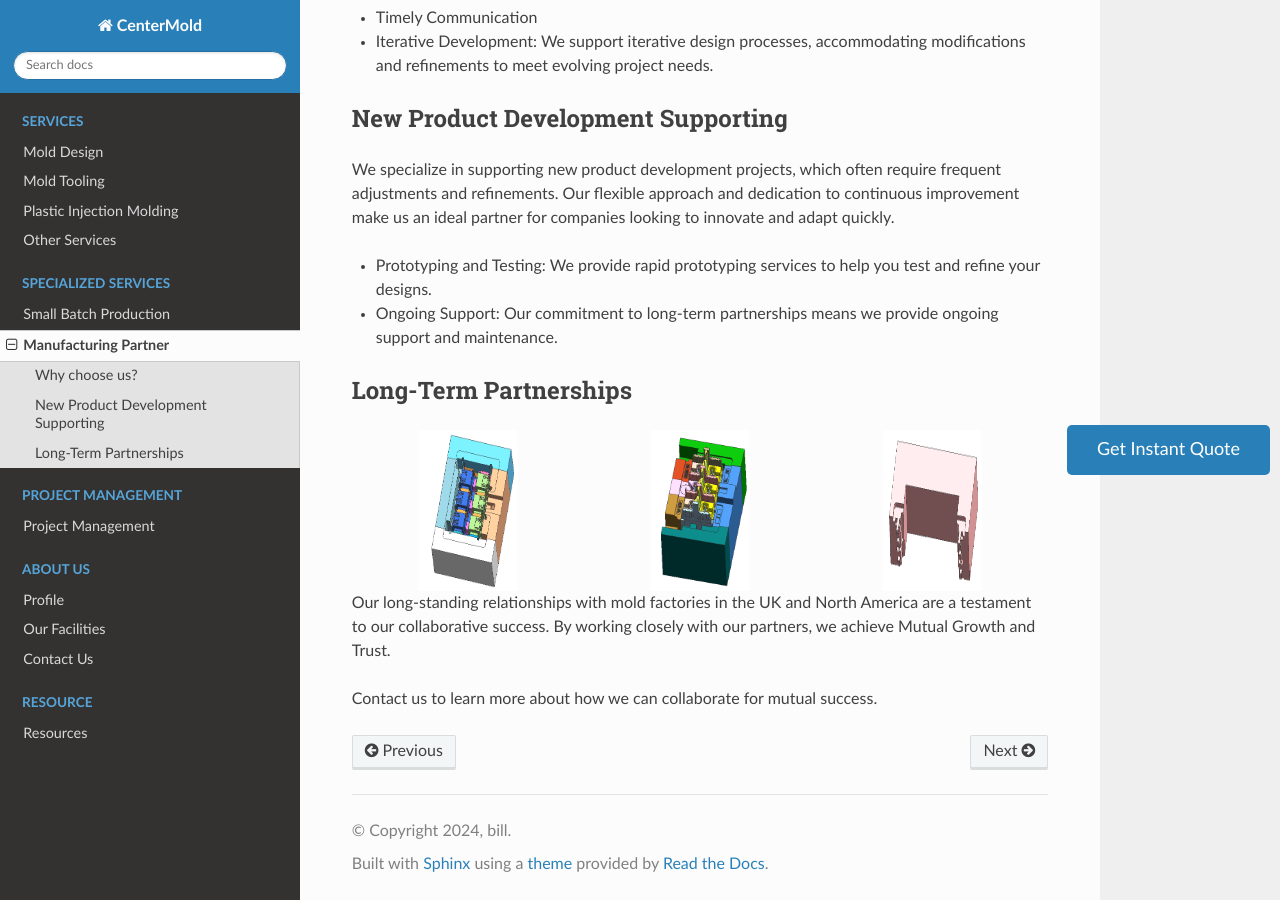
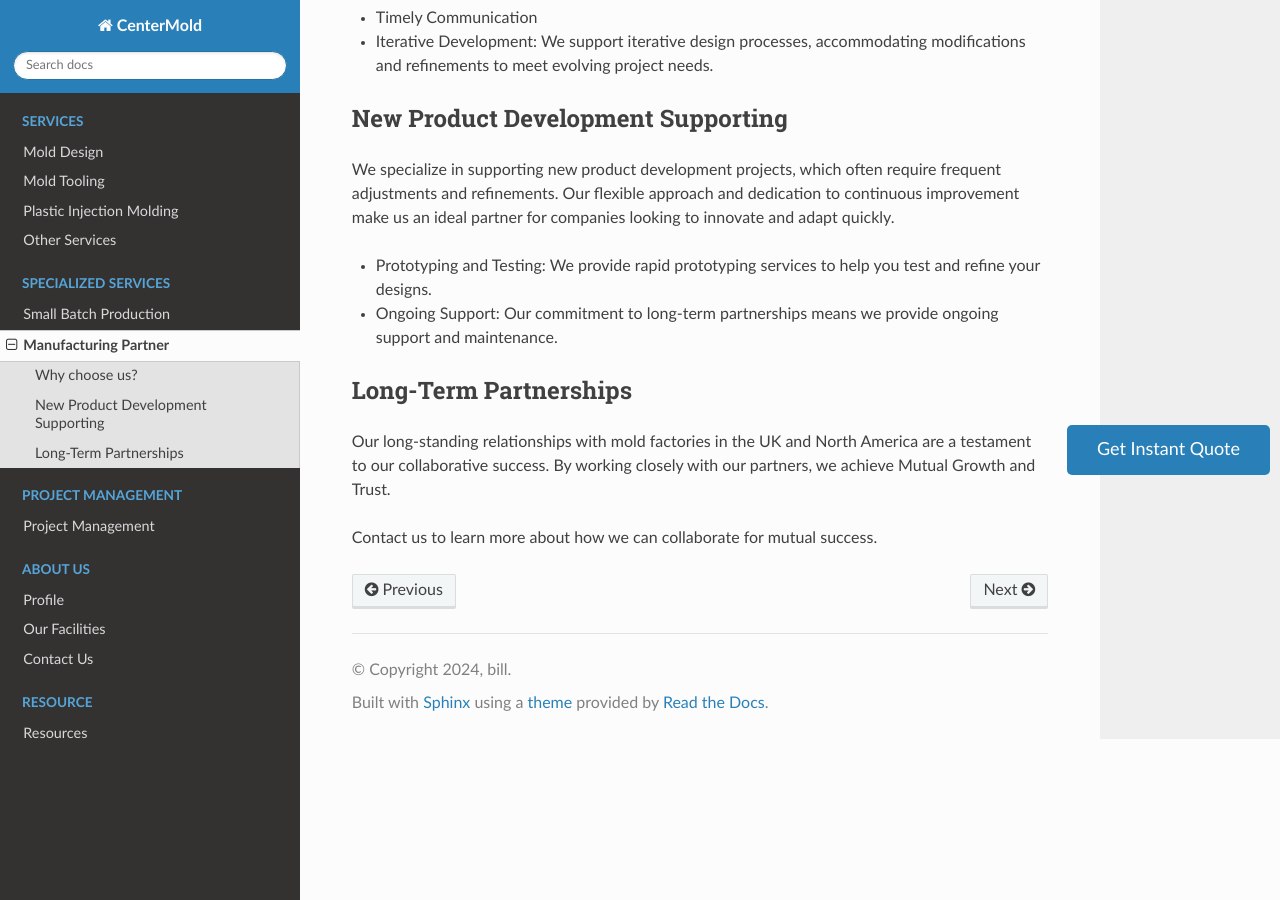
Before and after one commit to paultang/centermold, a Sphinx documentation site: the page built from source/Mold-Partners.rst, in a window 1280 px wide and 900 px high, scrolled down 642 px. Built offline with Sphinx 7.4.7 and the Read the Docs theme 2.0.0, drawn with Linux system fonts in a browser that asks for light colours; pages that are not in the unit, such as notebooks, are missing from menus.

Commit message:
Update Mold-Partners.rst

```diff
--- a/source/Mold-Partners.rst
+++ b/source/Mold-Partners.rst
@@ -37,15 +37,6 @@ We specialize in supporting new product development projects, which often requir
 
 Long-Term Partnerships
 -------------------------
-.. raw:: html
-
-    <div style="display: flex; justify-content: space-around;">
-        <img src="_static/cavity.png" alt="Image 1" style="width: 100px;"/>
-        <img src="_static/core.png" alt="Image 2" style="width: 100px;"/>
-        <img src="_static/slider.png" alt="Image 3" style="width: 100px;"/>
-    </div>
-
-
 Our long-standing relationships with mold factories in the UK and North America are a testament to our collaborative success. By working closely with our partners, we achieve Mutual Growth and Trust.
 
 Contact us to learn more about how we can collaborate for mutual success.
```
